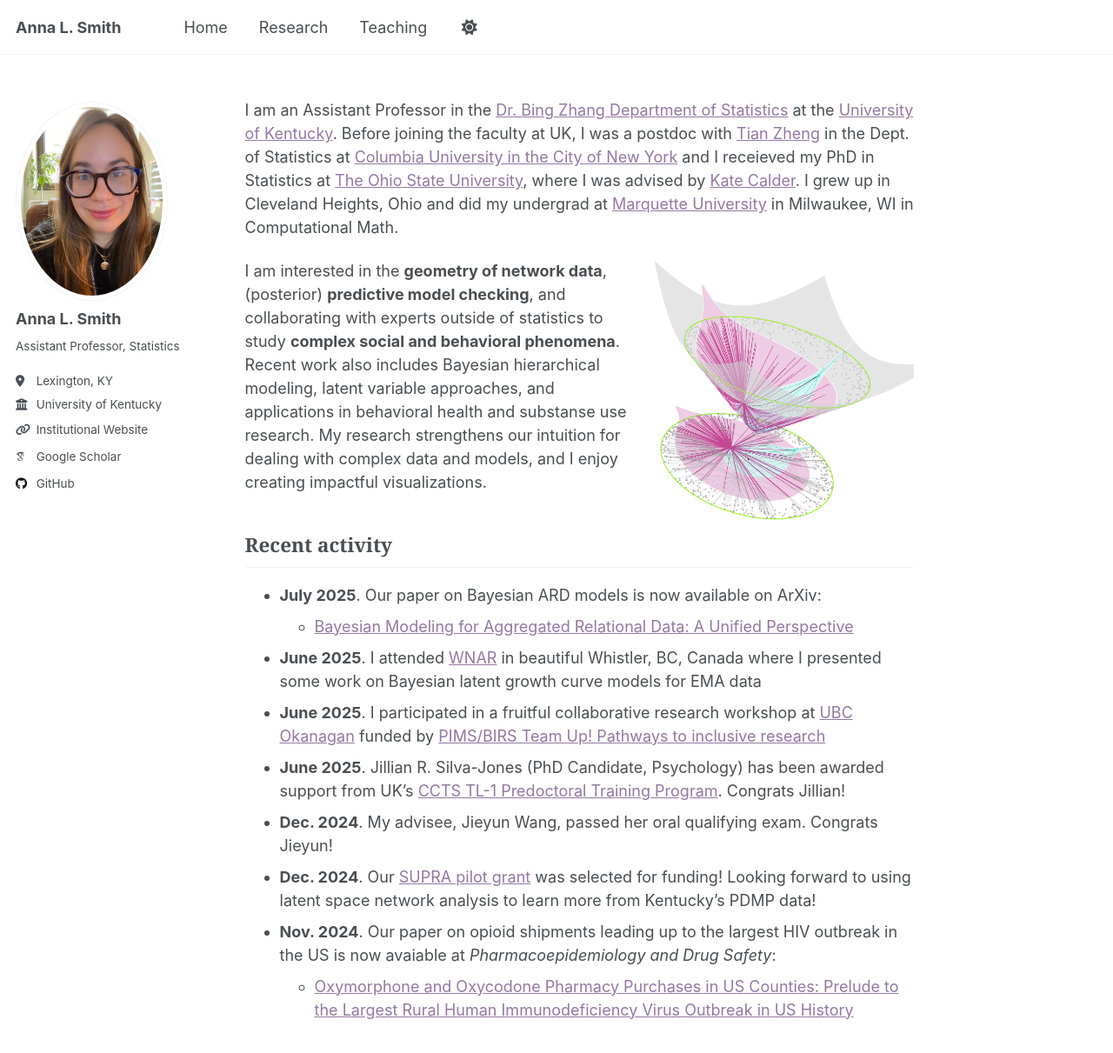
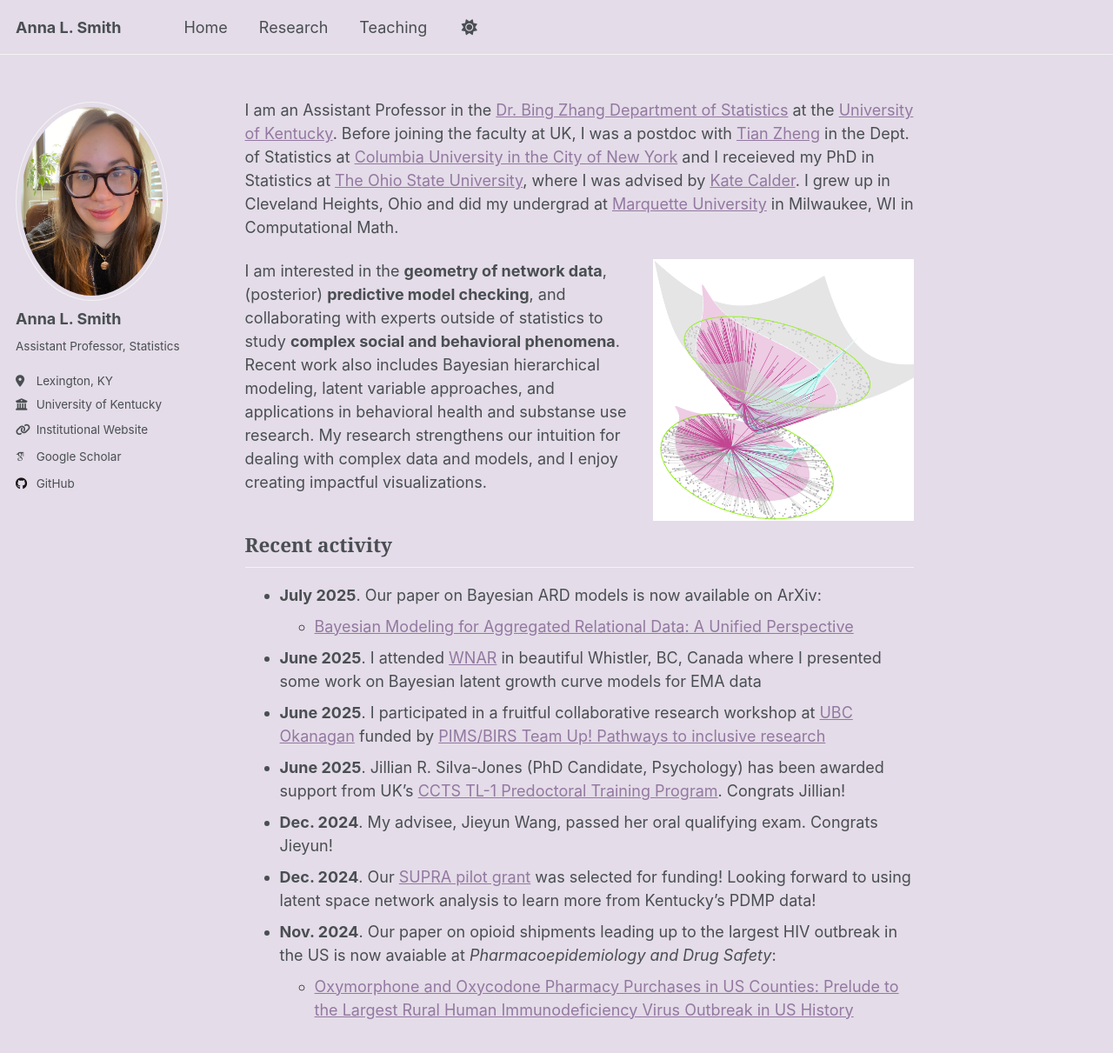
Before and after one commit to annalantzsmith/annalantzsmith.github.io, a Jekyll site: the page built from _pages/about.md, in a window 1280 px wide and 1400 px high. Shown: the top 1211 px of the window at 87% size. Built offline with Jekyll 4.4.1, drawn with Linux system fonts in a browser that asks for light colours; some web fonts are replaced; a script that is not in the unit is left out.

Commit message:
Update _default.scss
changing global-bg color

```diff
--- a/_sass/theme/_default.scss
+++ b/_sass/theme/_default.scss
@@ -29,7 +29,7 @@
 /* Default light theme for the site */
 :root {
     --global-base-color                 : #{$gray};
-    --global-bg-color                   : #fff;
+    --global-bg-color                   : #e4dce8; /* #fff; */
     --global-footer-bg-color            : #f2f3f3;
     --global-border-color               : #{$lighter-gray};
     --global-dark-border-color          : #bdc1c4;
@@ -41,7 +41,6 @@
     --global-link-color-visited         : mix(#fff, #2f7f93, 25%);
     --global-masthead-link-color        : #{$dark-gray};
     --global-masthead-link-color-hover  : mix(#000, #{$gray}, 25%);
-    --global-masthead-bg-color          : #e4dce8;
     --global-text-color                 : #{$dark-gray};
     --global-text-color-light           : #{$light-gray};
     --global-thead-color                : #{$lighter-gray};
```
